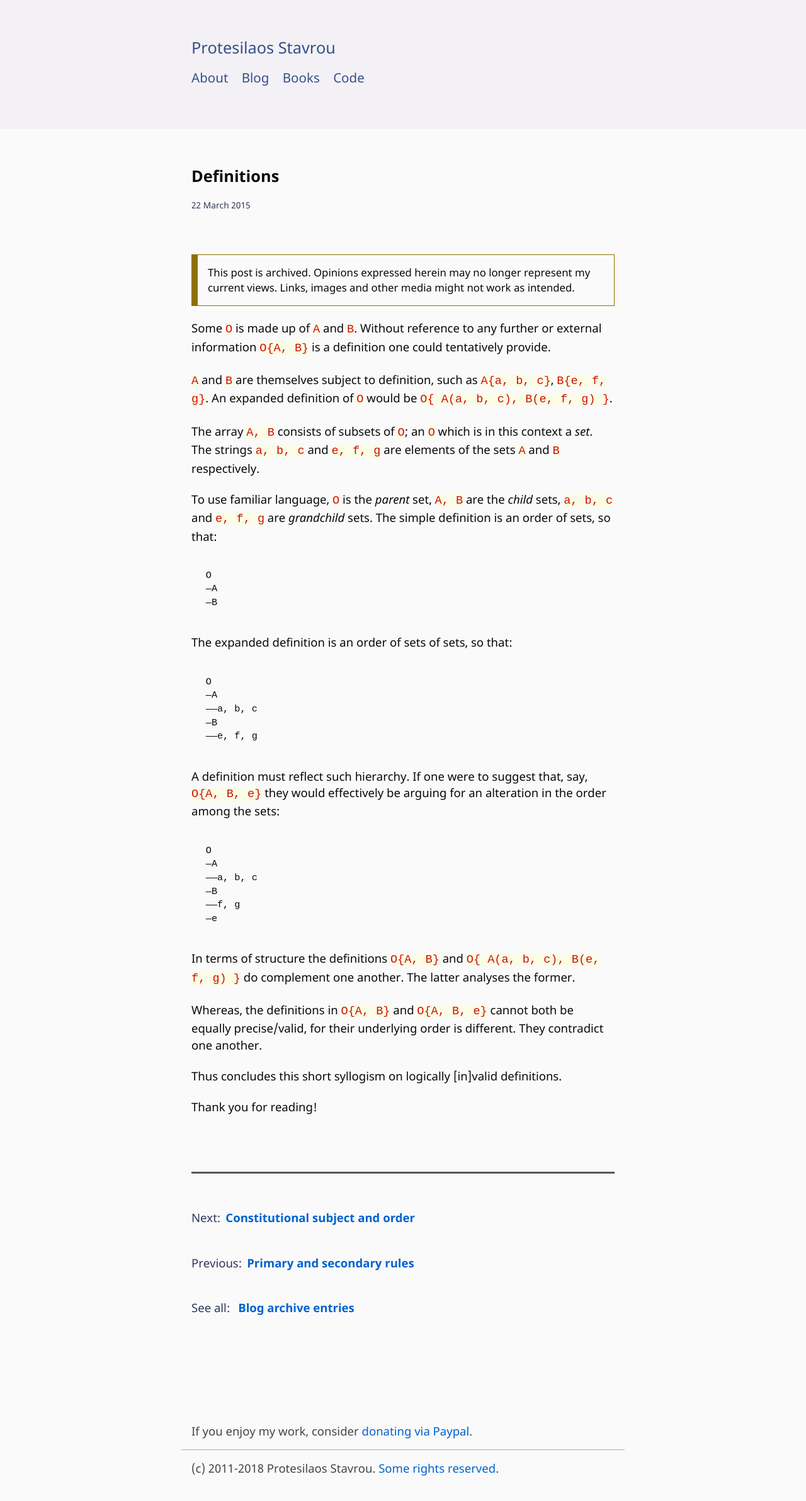
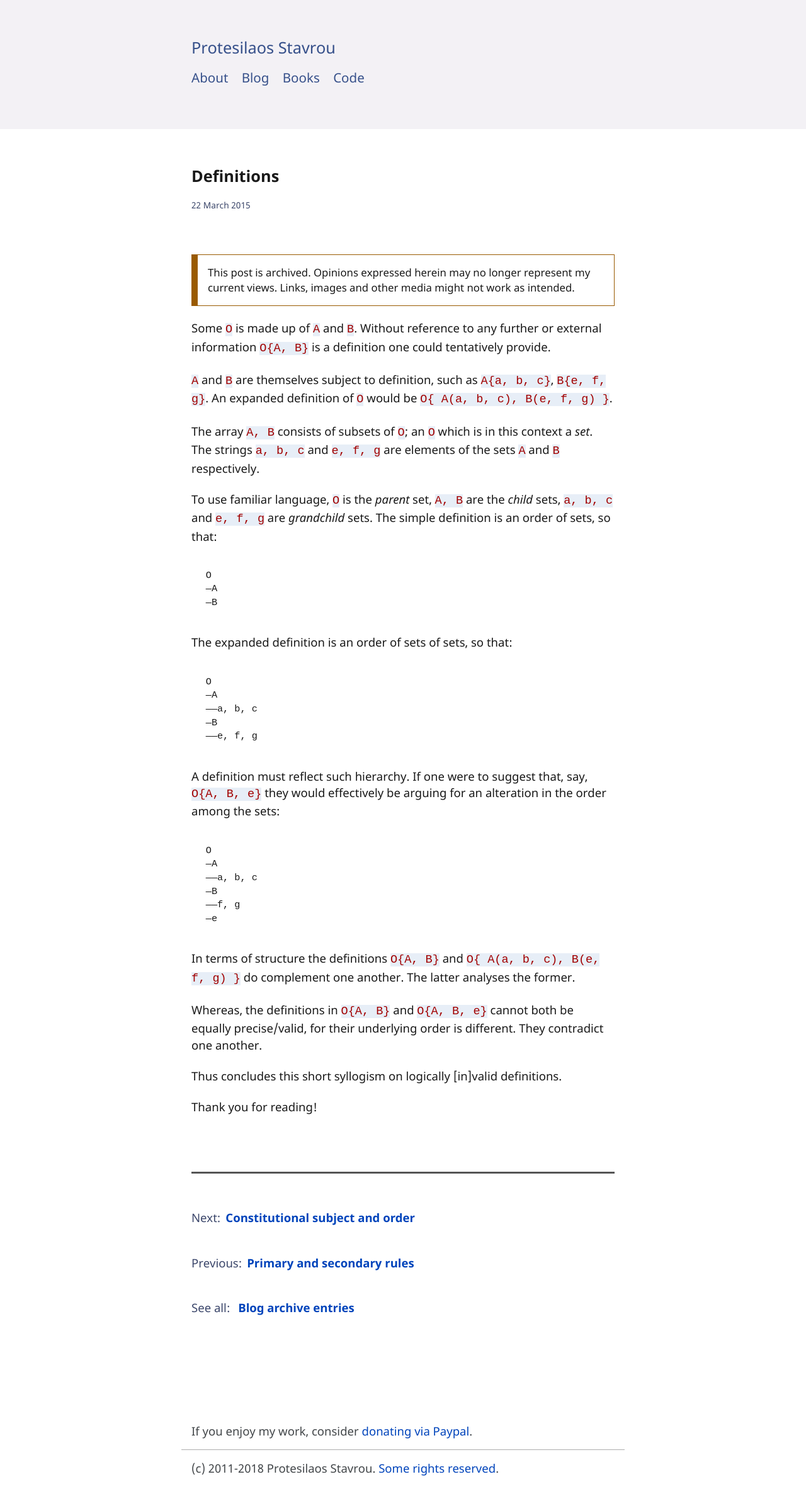
Before and after one commit to protesilaos/protesilaos.github.io, a Jekyll site: the page built from _archive/2015/2015-03-22-definitions.md, in a window 1280 px wide. Shown: the whole page at 63% size. Built offline with Jekyll 4.4.1, drawn with Linux system fonts in a browser that asks for light colours.

Commit message:
Palette and colour refinements.

```diff
--- a/_sass/_variables.scss
+++ b/_sass/_variables.scss
@@ -13,30 +13,39 @@
 $brandlinkalt: #991e54;
 $brandhighlight: #7033a0; // for use against brandbg
 
-// Palette for content elements (header and footer use brand colours)
+// Palette for content elements (header uses brand colours)
 // -----------------------------------------------------------------------------
 // Base values are bgs: col15, col7 // fgs: col0, col8. Others are accents
-// Base value combinations (fgs <=> bgs) are WCAG AAA for small and large text
-// All accent values values are WCAG AA compliant against base bgs (5.5:1)
-// All accent bright values are WCAG AAA compliant for large sizes against bgs
-// Colours for body text (baselinkfg) must have minimum contrast 3:1 against fgs
-// Any bright accent is suitable for big text links or block highlights
-$col0: #0a0a0a; // black variant
-$col1: #cc1300; // red variant
-$col2: #1a753d; // green variant
-$col3: #945800; // yellow variant
-$col4: #0062d0; // blue variant
-$col5: #a2447d; // magenta variant
-$col6: #1a707d; // cyan variant
-$col7: #fafce6; // white variant
-$col8: #30385a; // bright black variant
-$col9: #ba571c; // bright red variant
-$col10: #3f823c; // bright green variant
-$col11: #8e7000; // bright yellow variant
-$col12: #1c77c2; // bright blue variant
-$col13: #b4508c; // bright magenta variant
-$col14: #307c99; // bright cyan variant
-$col15: #fafafa; // bright white variant
+// col0 is base fg, col15 is base bg; col8 and col7 are their alternatives
+// All base values are WCAG AAA compliant (>= 7.79:1)
+//
+// All accent values are WCAG AAA compliant against col15 (8.25:1)
+// All accent values are WCAG AAA compliant against col7 (7.00:1)
+//
+// All bright accents are WCAG AAA compliant for large sizes against col15 (5.50:1)
+// All bright accents are WCAG AAA compliant for large sizes against col7 (4.70:1)
+//
+// Colours for body text must have minimum contrast 3:1 against fgs
+// All bright accents qualify
+//
+// Any accent is suitable for big text links (except body) or block highlights
+
+$col0: #1a1a1a; // black variant
+$col1: #a20000; // red variant
+$col2: #065c08; // green variant
+$col3: #6c4700; // yellow variant
+$col4: #0044bb; // blue variant
+$col5: #960c67; // magenta variant
+$col6: #005479; // cyan variant
+$col7: #e7eef7; // white variant
+$col8: #3c476b; // bright black variant
+$col9: #cc2222; // bright red variant
+$col10: #3d7628; // bright green variant
+$col11: #995a00; // bright yellow variant
+$col12: #2d63d0; // bright blue variant
+$col13: #b03890; // bright magenta variant
+$col14: #007196; // bright cyan variant
+$col15: #ffffff; // bright white variant
 
 // Colour mapping
 // -----------------------------------------------------------------------------
@@ -50,7 +59,13 @@
 // Links
 $baselinkfg: $col4;
 $baselinkfghover: $col5;
-$baselinkfgfocus: $col3;
+$baselinkfgfocus: $col2;
+$baselinkfgactive: $col3;
+
+$bodylinkfg: $col12;
+$bodylinkfghover: $col13;
+$bodylinkfgfocus: $col10;
+$bodylinkfgactive: $col11;
 
 // Buttons and action elements
 $btnmainbg: $col14;
@@ -73,10 +88,10 @@
 $inlinecodefg: $col1;
 
 // Notifications
-$notifyinfo: $col6;
-$notifynote: $col2;
+$notifyinfo: $col14;
+$notifynote: $col10;
 $notifywarn: $col11;
-$notifycrit: $col1;
+$notifycrit: $col9;
 
 // Scale and measures
 // =============================================================================
```
